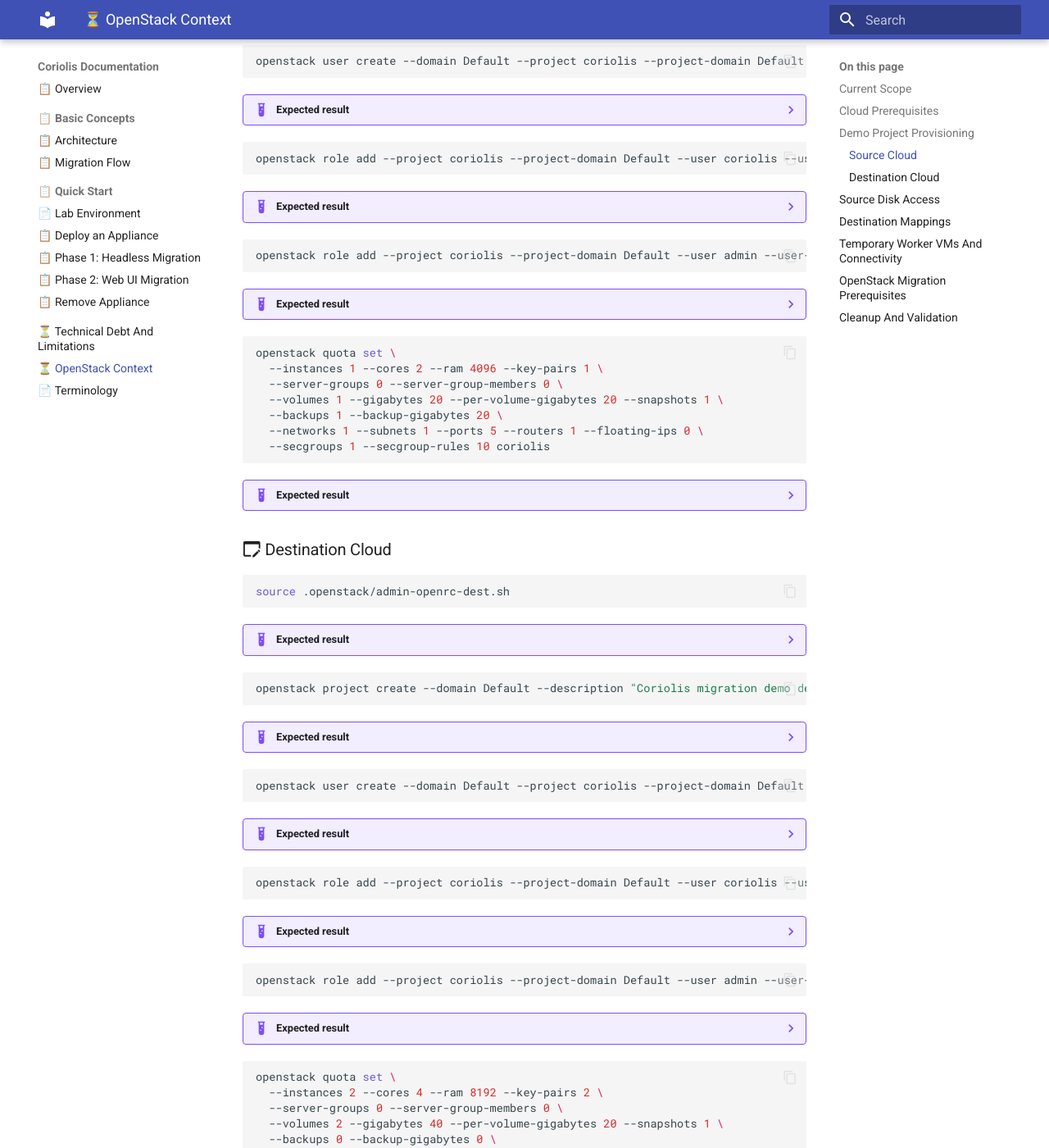
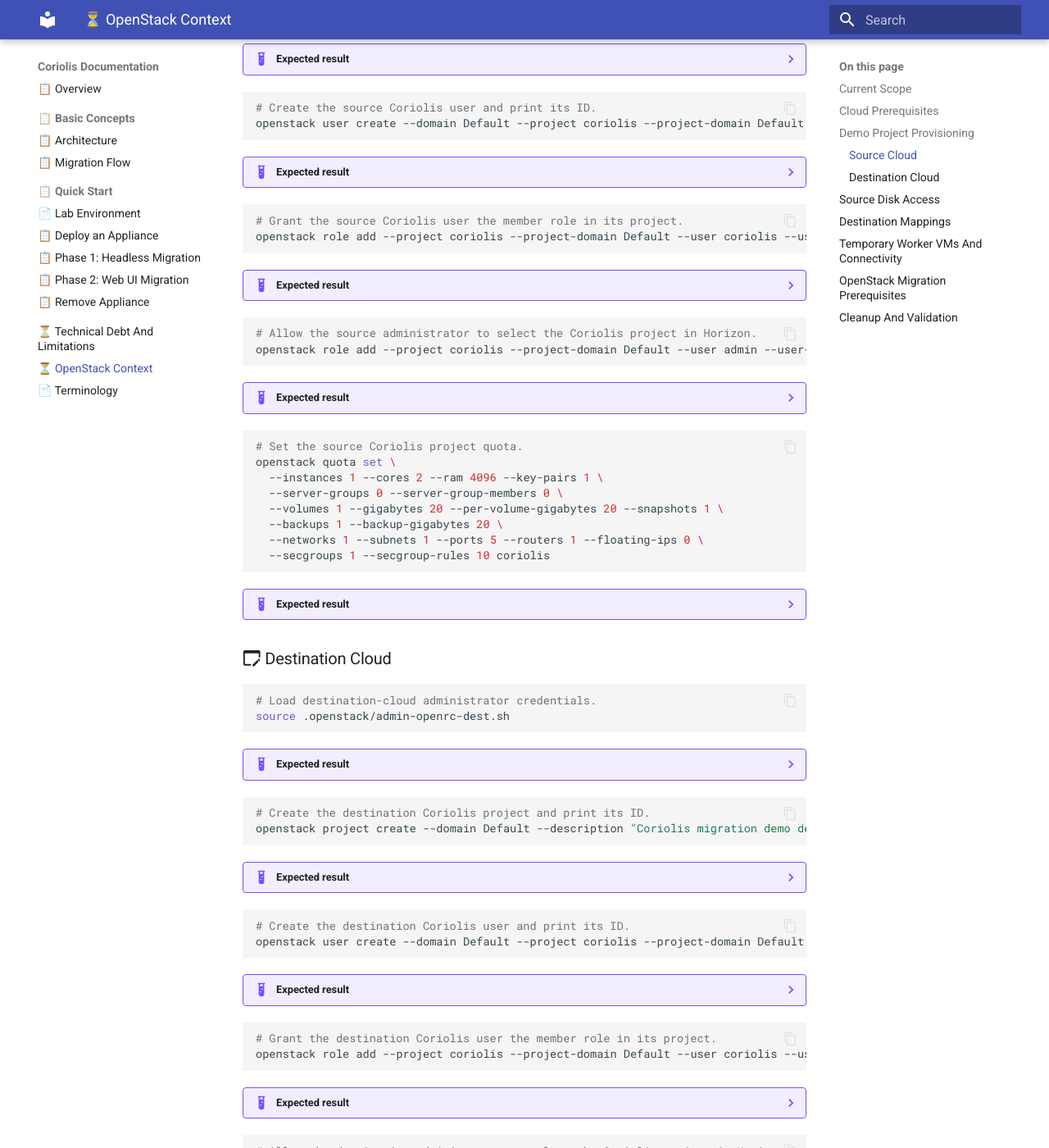
Before and after one commit to radumoisan/coriolis, an MkDocs documentation site: the page built from docs/openstack-provider.md, in a window 1280 px wide and 1400 px high, scrolled down 1859 px. Shown: the whole window at 82% size. Built offline with MkDocs 1.6.1 and Material for MkDocs 9.7.7, drawn with Linux system fonts in a browser that asks for light colours; some of the changed text lies outside the part shown.

Commit message:
Document OpenStack command purposes

````diff
--- a/docs/openstack-provider.md
+++ b/docs/openstack-provider.md
@@ -33,6 +33,7 @@
 
 <!-- Load the local Coriolis project passwords. -->
 ```bash
+# Load the local Coriolis project passwords.
 source .openstack/coriolis-passwords.env
 ```
 
@@ -46,6 +47,7 @@
 
 <!-- Load source-cloud administrator credentials. -->
 ```bash
+# Load source-cloud administrator credentials.
 source .openstack/admin-openrc-source.sh
 ```
 
@@ -57,6 +59,7 @@
 
 <!-- Create the source Coriolis project and print its ID. -->
 ```bash
+# Create the source Coriolis project and print its ID.
 openstack project create --domain Default --description "Coriolis migration demo source project" -f value -c id coriolis
 ```
 
@@ -68,6 +71,7 @@
 
 <!-- Create the source Coriolis user and print its ID. -->
 ```bash
+# Create the source Coriolis user and print its ID.
 openstack user create --domain Default --project coriolis --project-domain Default --password "$SOURCE_CORIOLIS_PASSWORD" -f value -c id coriolis
 ```
 
@@ -79,6 +83,7 @@
 
 <!-- Grant the source Coriolis user the member role in its project. -->
 ```bash
+# Grant the source Coriolis user the member role in its project.
 openstack role add --project coriolis --project-domain Default --user coriolis --user-domain Default member
 ```
 
@@ -90,6 +95,7 @@
 
 <!-- Allow the source administrator to select the Coriolis project in Horizon. -->
 ```bash
+# Allow the source administrator to select the Coriolis project in Horizon.
 openstack role add --project coriolis --project-domain Default --user admin --user-domain Default member
 ```
 
@@ -101,6 +107,7 @@
 
 <!-- Set the source Coriolis project quota. -->
 ```bash
+# Set the source Coriolis project quota.
 openstack quota set \
   --instances 1 --cores 2 --ram 4096 --key-pairs 1 \
   --server-groups 0 --server-group-members 0 \
@@ -120,6 +127,7 @@
 
 <!-- Load destination-cloud administrator credentials. -->
 ```bash
+# Load destination-cloud administrator credentials.
 source .openstack/admin-openrc-dest.sh
 ```
 
@@ -131,6 +139,7 @@
 
 <!-- Create the destination Coriolis project and print its ID. -->
 ```bash
+# Create the destination Coriolis project and print its ID.
 openstack project create --domain Default --description "Coriolis migration demo destination project" -f value -c id coriolis
 ```
 
@@ -142,6 +151,7 @@
 
 <!-- Create the destination Coriolis user and print its ID. -->
 ```bash
+# Create the destination Coriolis user and print its ID.
 openstack user create --domain Default --project coriolis --project-domain Default --password "$DESTINATION_CORIOLIS_PASSWORD" -f value -c id coriolis
 ```
 
@@ -153,6 +163,7 @@
 
 <!-- Grant the destination Coriolis user the member role in its project. -->
 ```bash
+# Grant the destination Coriolis user the member role in its project.
 openstack role add --project coriolis --project-domain Default --user coriolis --user-domain Default member
 ```
 
@@ -164,6 +175,7 @@
 
 <!-- Allow the destination administrator to select the Coriolis project in Horizon. -->
 ```bash
+# Allow the destination administrator to select the Coriolis project in Horizon.
 openstack role add --project coriolis --project-domain Default --user admin --user-domain Default member
 ```
 
@@ -175,6 +187,7 @@
 
 <!-- Set the destination Coriolis project quota. -->
 ```bash
+# Set the destination Coriolis project quota.
 openstack quota set \
   --instances 2 --cores 4 --ram 8192 --key-pairs 2 \
   --server-groups 0 --server-group-members 0 \
````
